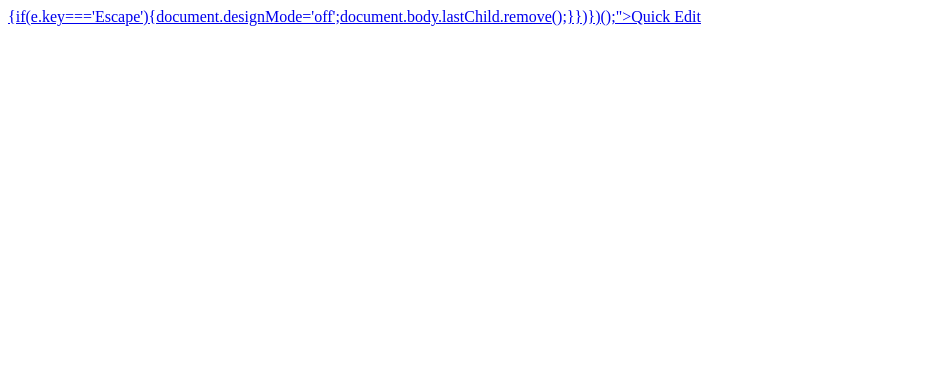
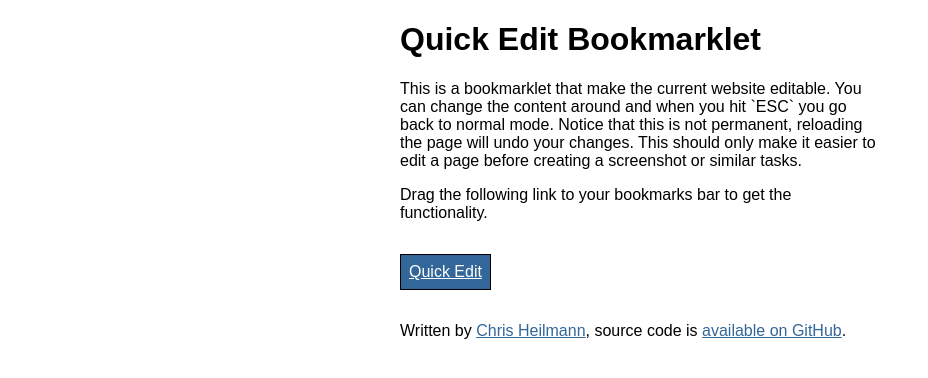
Before and after one commit to codepo8/Quick-edit-bookmarklet, a plain HTML site: page index.html in a window 1280 px wide. Shown: the whole page, without its empty margins (0-928 px from the left). Drawn offline with Linux system fonts and the light colour scheme.

Commit message:
Adding index.html

```diff
--- a/index.html
+++ b/index.html
@@ -1 +1,50 @@
-<a href="javascript:(function(){document.designMode='on';s=document.createElement('style');s.innerHTML="body::before{content:'✏️ Edit Mode (ESC to end)';padding:1em;background:white;color:black;display:block;margin:1em;font-size:30px;border:5px solid green;}";document.body.appendChild(s);window.scrollTo(0,0);document.addEventListener('keyup',e=>{if(e.key==='Escape'){document.designMode='off';document.body.lastChild.remove();}})})();">Quick Edit</a>
+<!DOCTYPE html>
+<html lang="en">
+<head>
+    <meta charset="UTF-8">
+    <meta name="viewport" content="width=device-width, initial-scale=1.0">
+    <title>Quick Edit Bookmarklet</title>
+    <style>
+        body {
+            font-family: Arial, Helvetica, sans-serif;
+            font-size: 2vh;
+            margin: 1em auto;
+            max-width: 30em;
+        }
+        a {
+            color: #369;
+        }
+        .bookmarklet {
+            display: inline-block;
+            padding: .5em;
+            margin: 1em 0;
+            border: 1px solid #000;
+            background-color: #369;
+        }
+        .bookmarklet a {
+            color: #fff;
+
+        }
+
+    </style>
+
+</head>
+<body>
+    <h1>Quick Edit Bookmarklet</h1>
+    <p>This is a bookmarklet that make the current website editable. You can change the content around and when you hit `ESC` you go back to normal mode. Notice that this is not permanent, reloading the page will undo your changes. This should only make it easier to edit a page before creating a screenshot or similar tasks.</p>
+    <p>Drag the following link to your bookmarks bar to get the functionality.</p>
+
+    <p class="bookmarklet"><a href="" id="qe">Quick Edit</a></p>
+
+    <p>Written by <a href="https://christianheilmann.com">Chris Heilmann</a>, source code is <a href="https://github.com/codepo8/Quick-edit-bookmarklet">available on GitHub</a>.</p>
+
+<script>
+    fetch('quickedit.js').then(response => response.text()).then(script => {
+        const qe = document.getElementById('qe');
+        let packedScript = script.replace(/\n\s+/g,'');
+        console.log(packedScript);
+        qe.href = "javascript:"+script;
+    }).catch(console.error);
+</script>
+</body>
+</html>
--- a/quickedit.js
+++ b/quickedit.js
@@ -1,7 +1,7 @@
 (function(){
   document.designMode='on';
   s=document.createElement('style');
-    s.innerHTML="body::before{content:'✏️ Edit Mode (ESC to end)';padding:1em;background:white;color:black;display:block;margin:1em;font-size:30px;border:5px solid green;}";
+  s.innerHTML=`body::before{content:'✏️ Edit Mode (ESC to end)';padding:1em;background:white;color:black;display:block;margin:1em;font-size:30px;border:5px solid green;}`;
   document.body.appendChild(s);
   window.scrollTo(0,0);
   document.addEventListener('keyup',e=>{
```
Lines whose indentation alone changed are shown as unchanged.
